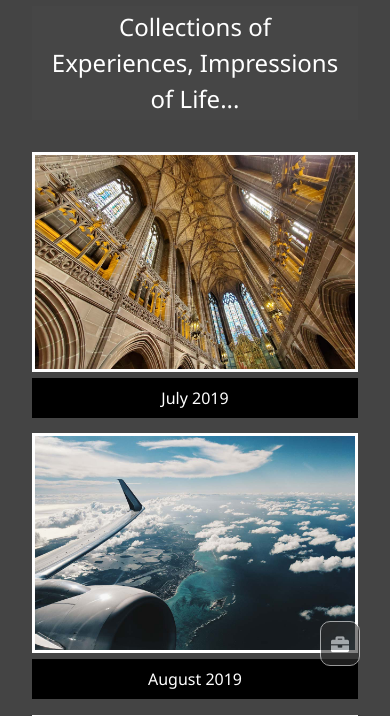
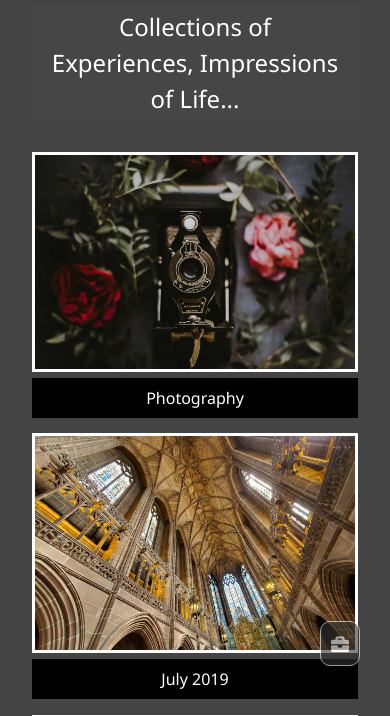
Before and after one commit to jingpiano/jeannieychen, a website with bundled scripts: page dist/travels.html in a window 390 px wide. Shown: the part 103-819 px from the top of the page. Built offline with nearby package versions, Linux system fonts and the light colour scheme.

Commit message:
Added link on My Travels page to Main Gallery, fixed View Desktop link for mobile users, added link to July 2019 on My Travels.

```diff
--- a/dist/travels.html
+++ b/dist/travels.html
@@ -81,10 +81,22 @@
           <i class="fas fa-briefcase" title="Go to My Work"></i>
         </a>
         <div class="item">
-          <a href="#!" title="July 2019">
+          <a href="main-gallery.html" title="Browse Photography">
+            <img src="img/travels/main-gallery.jpg" alt="Main Gallery" />
+          </a>
+          <a
+            href="main-gallery.html"
+            class="btn-dark"
+            title="Browse Photography"
+          >
+            Photography
+          </a>
+        </div>
+        <div class="item">
+          <a href="july-2019.html" title="July 2019">
             <img src="img/travels/liverpool-sm001.jpg" alt="July" />
           </a>
-          <a href="#" class="btn-dark" title="July 2019">
+          <a href="july-2019.html" class="btn-dark" title="July 2019">
             July 2019
           </a>
         </div>
```
Also changed, not shown: dist/main-gallery.html (+2 -3 lines), dist/img/travels/main-gallery.jpg (added).
